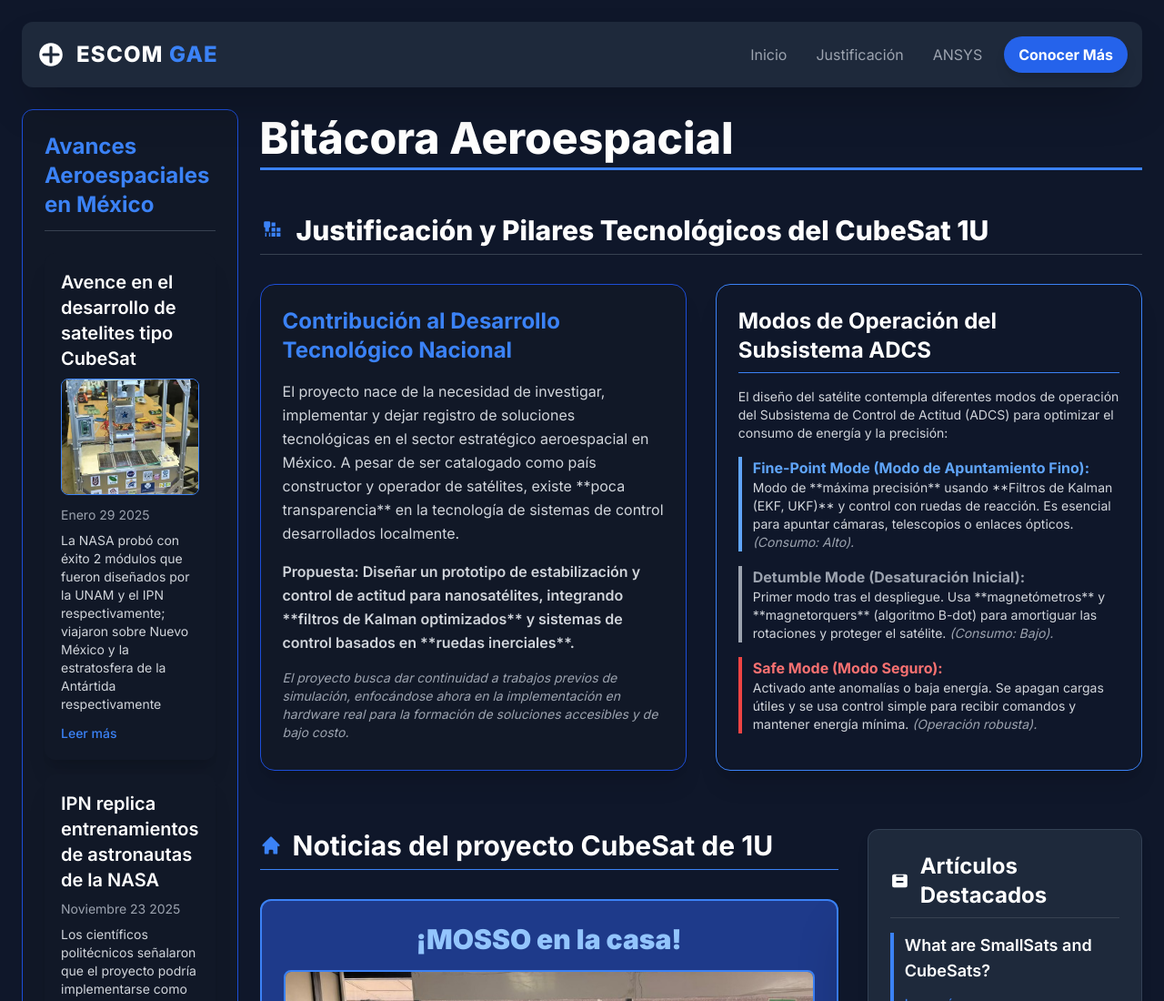
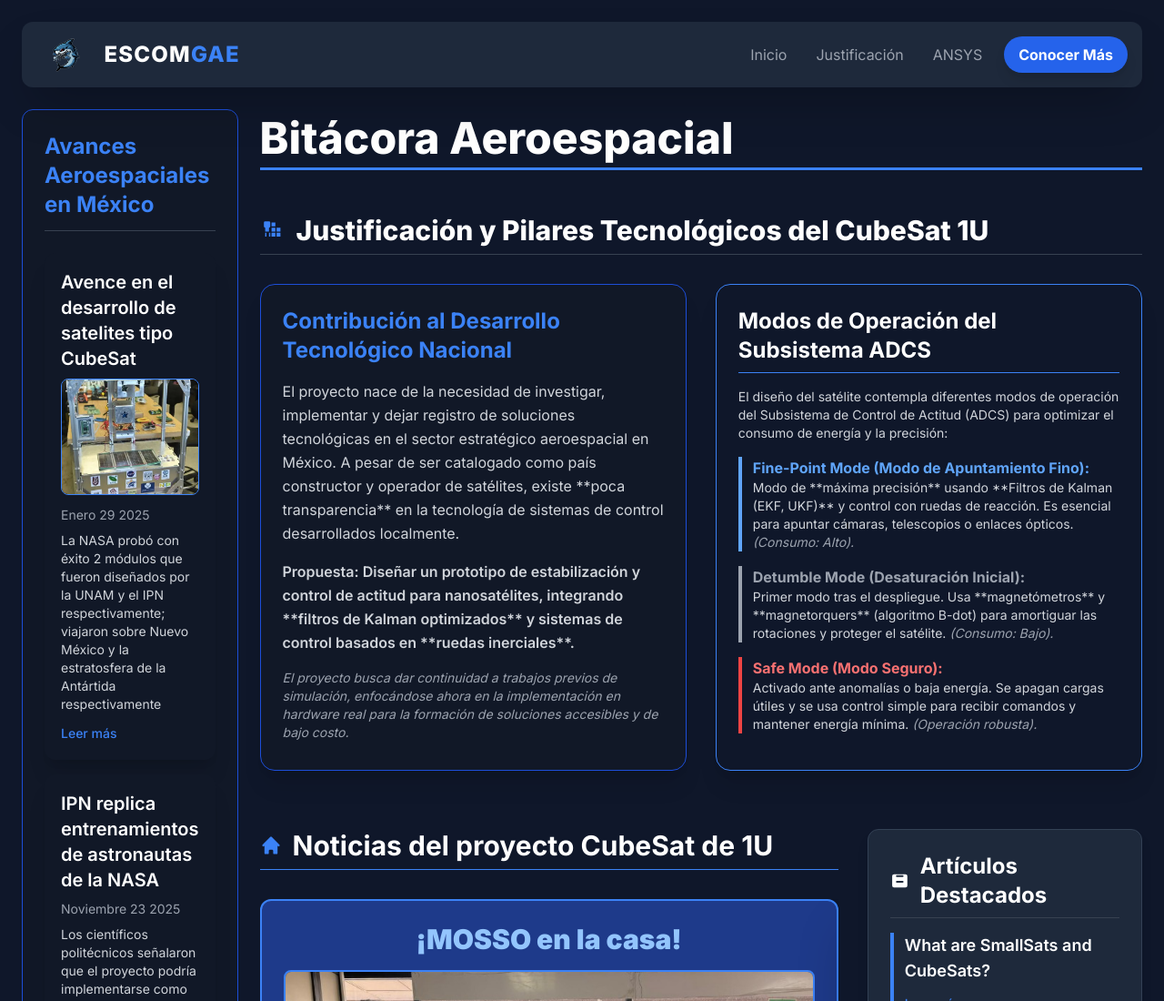
Before and after one commit to Fak3M3/Grupo-Aeroespacial-EScom, a plain HTML site: page index.html in a window 1280 px wide. Shown: the top 1100 px of the page at 91% size. Drawn offline with nearby package versions, Linux system fonts and the light colour scheme.

Commit message:
Fix/ Diseño del texto

```diff
--- a/index.html
+++ b/index.html
@@ -17,11 +17,9 @@
          <header class="div3 header-bg rounded-xl shadow-2xl">
             <nav class="p-4 flex justify-between items-center flex-wrap">
                 <!-- Título del Equipo y Logotipo  -->
-                 <div class="flex items-center space-x-3">
-                    <svg xmlns="http://www.w3.org/2000/svg" class="h-8 w-8 text-white" viewBox="0 0 20 20" fill="currentColor">
-                        <path d="M10 2a8 8 0 100 16A8 8 0 0010 2zM9 9V5a1 1 0 112 0v4h4a1 1 0 110 2h-4v4a1 1 0 11-2 0v-4H5a1 1 0 110-2h4z" clip-rule="evenodd" fill-rule="evenodd"></path>
-                    </svg>
-                    <h1 class="text-2xl font-extrabold text-white tracking-wider">ESCOM <span class="accent-text">GAE</span></h1>
+                <div class="flex items-center space-x-3">
+                    <img src="IMG/TIBU-removebg-preview-removebg-preview.png" class="h-10 w-auto" alt="Logo">
+                    <h1 class="text-2xl font-extrabold text-white tracking-wider">ESCOM<span class="accent-text">GAE</span></h1>
                 </div>
 
                 <!-- Botones de Navegación --><div class="space-x-4 flex items-center">
```
